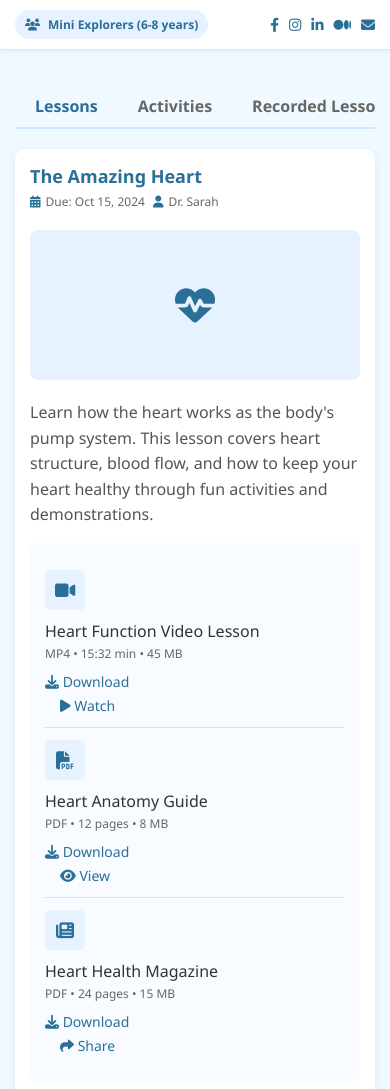
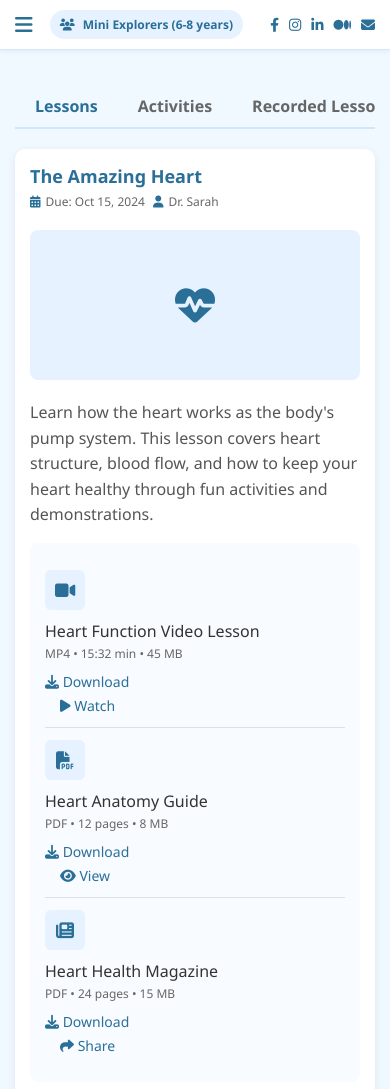
Before and after one commit to asma-78/STEAMtopia, a website: page grp1eng/MA1eng.html in a window 390 px wide. Shown: the top 1089 px of the page. Drawn offline with Linux system fonts and the light colour scheme.

Commit message:
Update MA1eng.html

```diff
--- a/grp1eng/MA1eng.html
+++ b/grp1eng/MA1eng.html
@@ -434,6 +434,7 @@
       margin-top: 20px;
     }
 
+
     /* Buttons */
     .btn {
       display: inline-block;
@@ -652,6 +653,7 @@
 </head>
 <body>
 <header class="top-bar">
+  <div class="menu-toggle"><i class="fas fa-bars"></i></div>
   <div class="group-indicator">
     <i class="fas fa-users"></i> Mini Explorers (6-8 years)
   </div>
```
